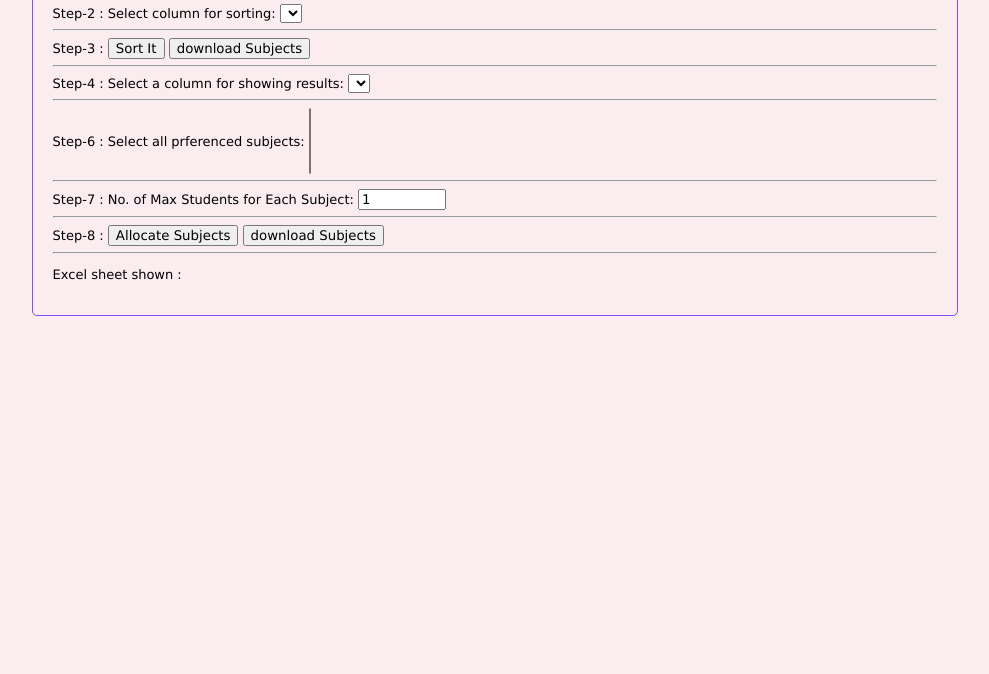
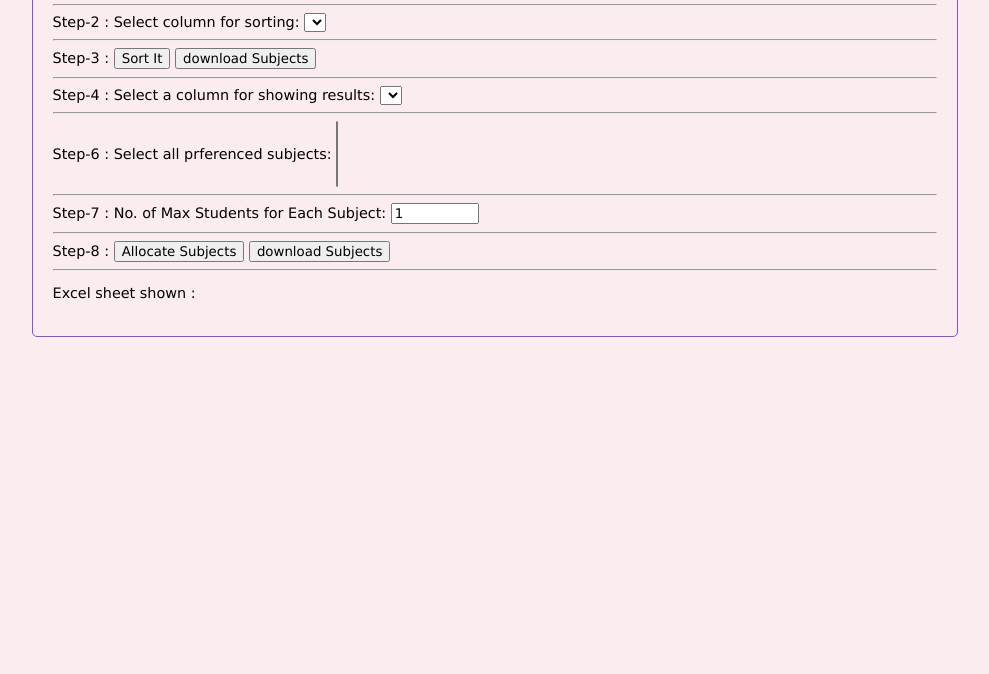
Before and after one commit to pravinkr05/ExcelSorter, a plain HTML site: page index.html in a window 1280 px wide. Shown: the part 126-800 px from the top of the page, without its empty margins (145-1134 px from the left). Drawn offline with Linux system fonts and the light colour scheme.

Commit message:
Update style.css

```diff
--- a/style.css
+++ b/style.css
@@ -15,7 +15,7 @@ body {
     margin: auto;
     margin-bottom: 30px;
     padding: 20px;
-    font-size: small;
+    font-size: 0.9em;
     overflow-y: scroll;
 }
 
```
